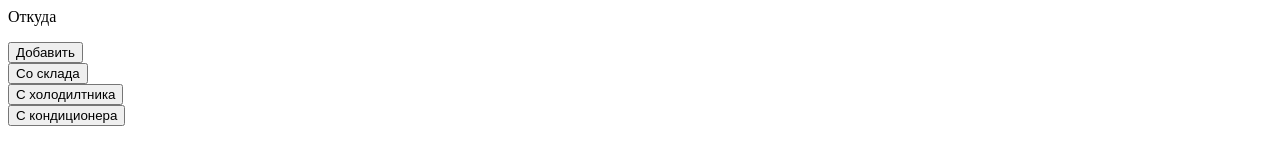
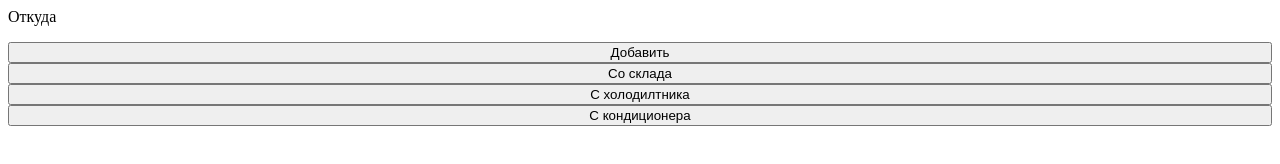
Before and after one commit to maxus2004/WaterBankFront, a plain HTML site: page index.html in a window 1280 px wide. Drawn offline with Linux system fonts and the light colour scheme.

Commit message:
update index.html

```diff
--- a/index.html
+++ b/index.html
@@ -11,6 +11,12 @@
                 document.getElementById('count_box').style='';
             }
         </script>
+        <style>
+            button{
+                width:100%;
+                text-size:3em;
+            }
+        </style>
     </head>
     <body>
         <div id="from_box">
```
